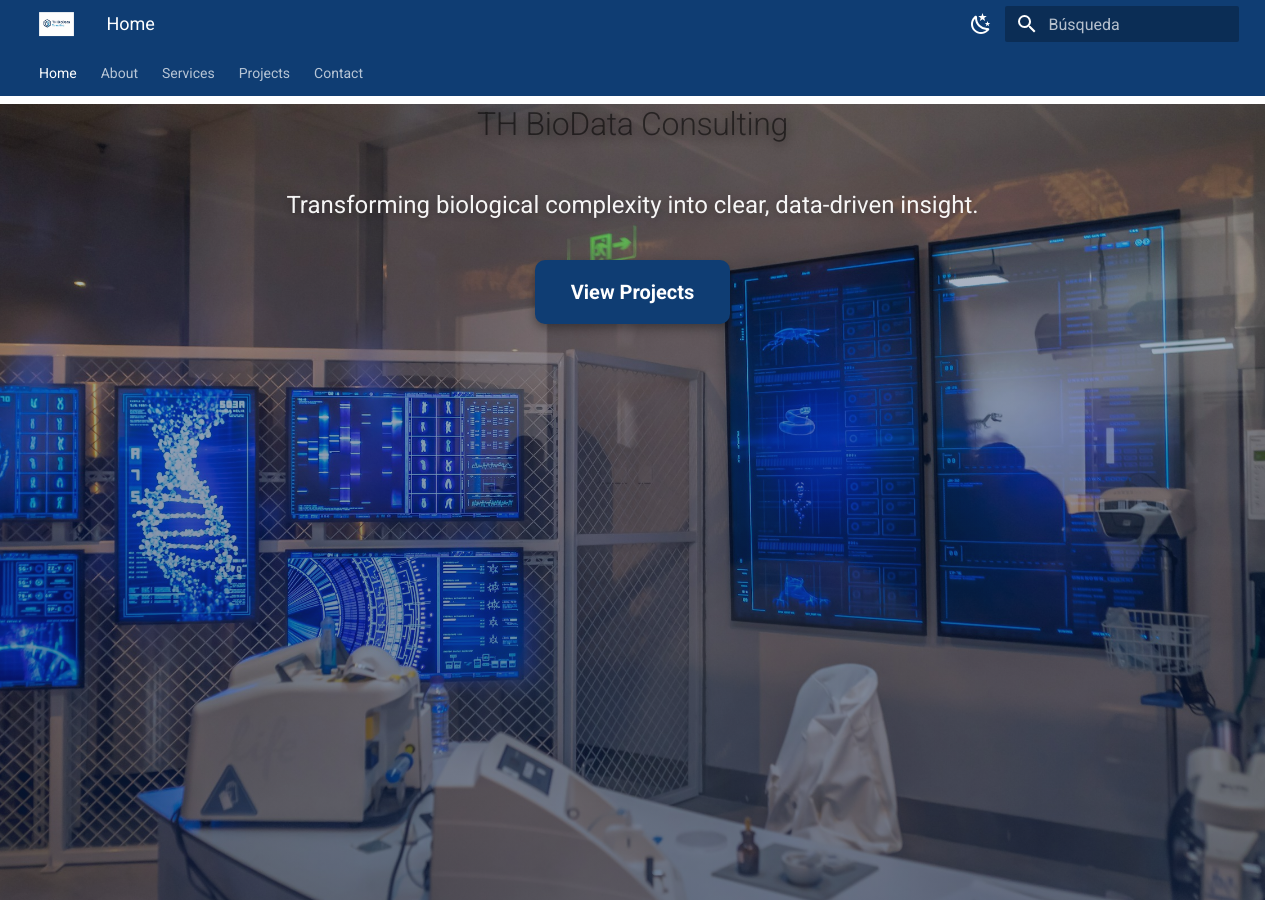
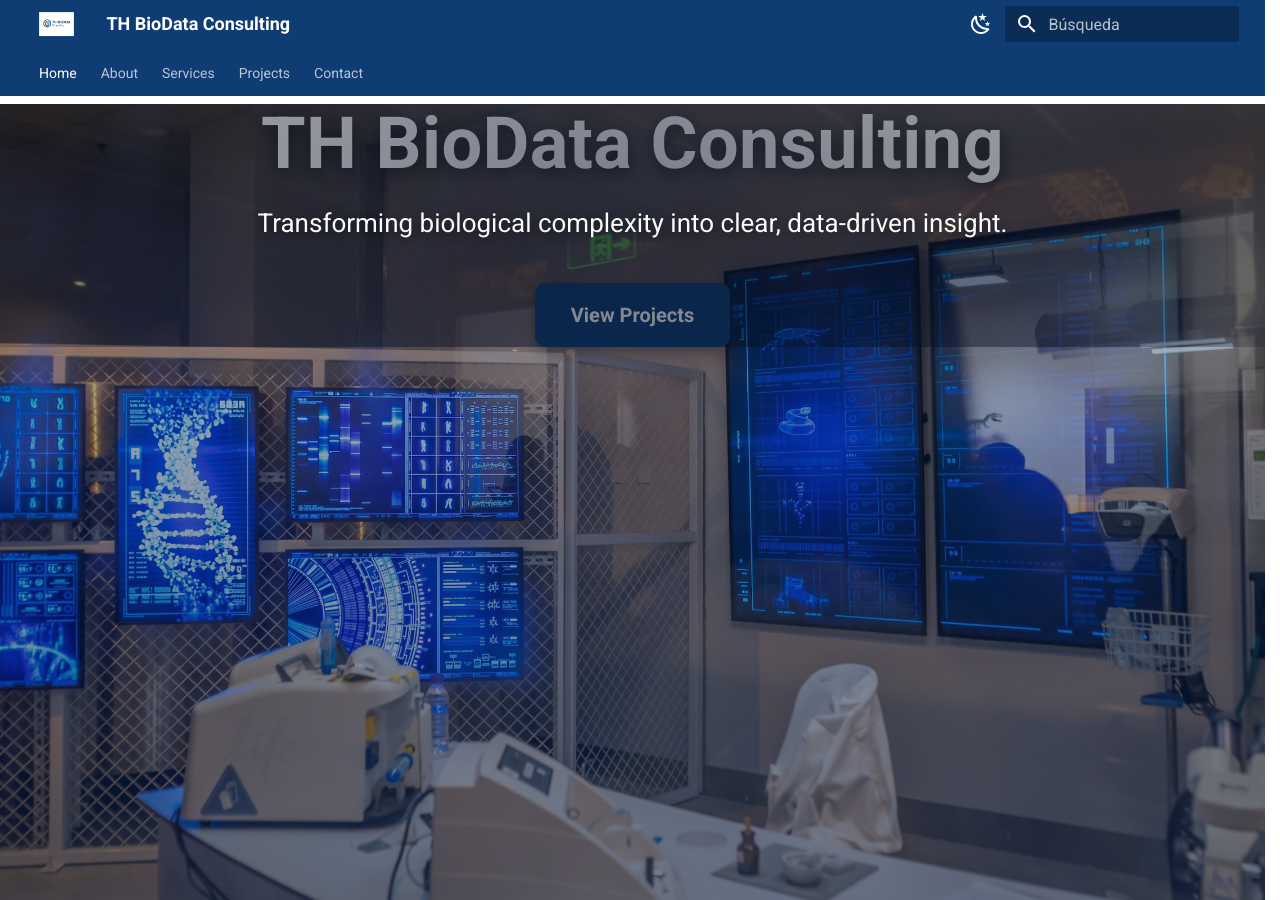
Before and after one commit to TH-BioData/th-biodata.github.io, an MkDocs documentation site: the page built from docs/index.md, in a window 1280 px wide and 900 px high. Built offline with MkDocs 1.6.1 and Material for MkDocs 9.7.7, drawn with Linux system fonts in a browser that asks for light colours.

Commit message:
Update extra.css

```diff
--- a/docs/styles/extra.css
+++ b/docs/styles/extra.css
@@ -1,13 +1,13 @@
 /* ============================================================
 TH BioData — Estilos finales
-Hero fullscreen + barras azul uniforme + overlay gradiente
-Tipografía y botón del hero centrados y ampliados
+Hero fullscreen + barras azul uniforme + overlays
+Texto del hero centrado, blanco y con alto contraste
 ============================================================ */
 
 /* -------------------- Paleta global -------------------- */
 :root {
-  --th-color-corporate-blue: #0F3D73;      /* Azul corporativo (primario) */
-  --th-color-corporate-light-blue: #7CC6FF;/* Acento */
+  --th-color-corporate-blue: #0F3D73;      /* primario */
+  --th-color-corporate-light-blue: #7CC6FF;/* acento */
 }
 
 /* Tema claro */
@@ -29,18 +29,18 @@ Tipografía y botón del hero centrados y ampliados
 /* -------------------- Barras superiores (header + tabs) -------------------- */
 .md-header,
 .md-tabs {
-  background-color: #0F3D73 !important;  /* mismo azul en ambas barras */
+  background-color: #0F3D73 !important;
   color: #fff !important;
 }
 
-/* En Home: sin blur/transparencia para que sea idéntico al resto */
+/* En Home: sin blur/transparencia para que sean idénticas al resto */
 body:has(#th-hero) .md-header {
   background-color: #0F3D73 !important;
   backdrop-filter: none !important;
 }
 
 /* -------------------- Ajustes exclusivos de HOME -------------------- */
-/* Ocultar sidebars en Home (quitar estas dos líneas si querés verlas) */
+/* Ocultar sidebars en Home (borra estas dos líneas si querés verlas) */
 body:has(#th-hero) .md-sidebar--primary,
 body:has(#th-hero) .md-sidebar--secondary { display: none !important; }
 
@@ -63,8 +63,8 @@ html { scrollbar-gutter: stable; }
 #th-hero {
   position: relative;
   width: 100% !important;
-  min-height: 100vh;       /* pantalla completa */
-  min-height: 100svh;      /* soporte móvil */
+  min-height: 100vh;
+  min-height: 100svh;
   overflow: hidden;
 }
 
@@ -81,7 +81,7 @@ html { scrollbar-gutter: stable; }
   filter: brightness(1.06);
 }
 
-/* Overlay gradiente vertical que cubre todo el hero */
+/* Overlay general (gradiente vertical sobre toda la imagen) */
 #th-hero::before {
   content: "";
   position: absolute;
@@ -95,10 +95,10 @@ html { scrollbar-gutter: stable; }
   z-index: 1; /* sobre la imagen, debajo del contenido */
 }
 
-/* Contenido del hero: centrado absoluto */
+/* -------------------- Contenido del hero -------------------- */
 #th-hero .hero__content {
   position: relative;
-  z-index: 2;
+  z-index: 2;               /* por encima del overlay general */
   display: flex;
   flex-direction: column;
   justify-content: center;  /* centra vertical */
@@ -106,33 +106,49 @@ html { scrollbar-gutter: stable; }
   height: 100%;
   width: 100%;
   text-align: center;
+  padding: 0 5%;
   color: #fff;
-  padding: 0 5%;
 }
 
-/* Título principal */
-.hero__title {
-  color: #FFFFFF;           /* blanco solicitado */
-  font-size: 64px;          /* más grande */
-  font-weight: 800;
-  margin: 0 0 18px 0;
-  letter-spacing: 0.5px;
-  text-shadow: 0 3px 10px rgba(0,0,0,0.45);
+/* Scrim local detrás del texto para contraste (radial suave) */
+#th-hero .hero__content::before {
+  content: "";
+  position: absolute;
+  inset: 0;
+  background: radial-gradient(
+    1200px 600px at center,
+    rgba(5, 15, 35, 0.55) 0%,
+    rgba(5, 15, 35, 0.40) 45%,
+    rgba(5, 15, 35, 0.00) 70%
+  );
+  z-index: 0;              /* detrás del texto, encima del overlay general */
+  pointer-events: none;
 }
 
-/* Tagline / subtítulo */
-.hero__tag {
-  font-size: 24px;          /* más grande */
+/* -------------------- Tipografías y CTA del hero -------------------- */
+/* Forzamos blanco con mayor especificidad para ganarle a .md-typeset h1/p */
+#th-hero .hero__content .hero__title {
+  color: #FFFFFF !important;
+  font-size: 72px;          /* más grande */
+  font-weight: 800;
+  line-height: 1.1;
+  margin: 0 0 20px 0;
+  letter-spacing: 0.4px;
+  text-shadow: 0 4px 18px rgba(0,0,0,0.65);
+}
+#th-hero .hero__content .hero__tag {
+  color: #FFFFFF !important;
+  font-size: 26px;
   font-weight: 400;
   line-height: 1.6;
-  max-width: 800px;
-  opacity: 0.95;
-  margin: 0 0 36px 0;
-  text-shadow: 0 2px 8px rgba(0,0,0,0.35);
+  max-width: 900px;
+  margin: 0 0 38px 0;
+  opacity: 0.98;
+  text-shadow: 0 3px 14px rgba(0,0,0,0.6);
 }
 
 /* Botón CTA */
-.hero__cta {
+#th-hero .hero__content .hero__cta {
   display: inline-block;
   padding: 16px 36px;
   font-size: 20px;
@@ -141,18 +157,22 @@ html { scrollbar-gutter: stable; }
   color: #fff !important;
   background: var(--th-color-corporate-blue);
   text-decoration: none;
-  box-shadow: 0 4px 10px rgba(0,0,0,0.35);
+  box-shadow: 0 5px 14px rgba(0,0,0,0.35);
   transition: transform .25s ease, background .25s ease, box-shadow .25s ease;
 }
-.hero__cta:hover {
+#th-hero .hero__content .hero__cta:hover {
   background: #004B8E;
   transform: translateY(-4px);
-  box-shadow: 0 6px 14px rgba(0,0,0,0.45);
+  box-shadow: 0 10px 22px rgba(0,0,0,0.45);
 }
 
 /* -------------------- Responsivo -------------------- */
+@media (max-width: 1024px) {
+  #th-hero .hero__content .hero__title { font-size: 56px; }
+  #th-hero .hero__content .hero__tag   { font-size: 22px; max-width: 92vw; }
+}
 @media (max-width: 768px) {
-  .hero__title { font-size: 38px; }
-  .hero__tag   { font-size: 18px; max-width: 90vw; margin-bottom: 28px; }
-  .hero__cta   { font-size: 17px; padding: 12px 28px; }
+  #th-hero .hero__content .hero__title { font-size: 40px; }
+  #th-hero .hero__content .hero__tag   { font-size: 18px; margin-bottom: 28px; }
+  #th-hero .hero__content .hero__cta   { font-size: 17px; padding: 12px 28px; }
 }
```
